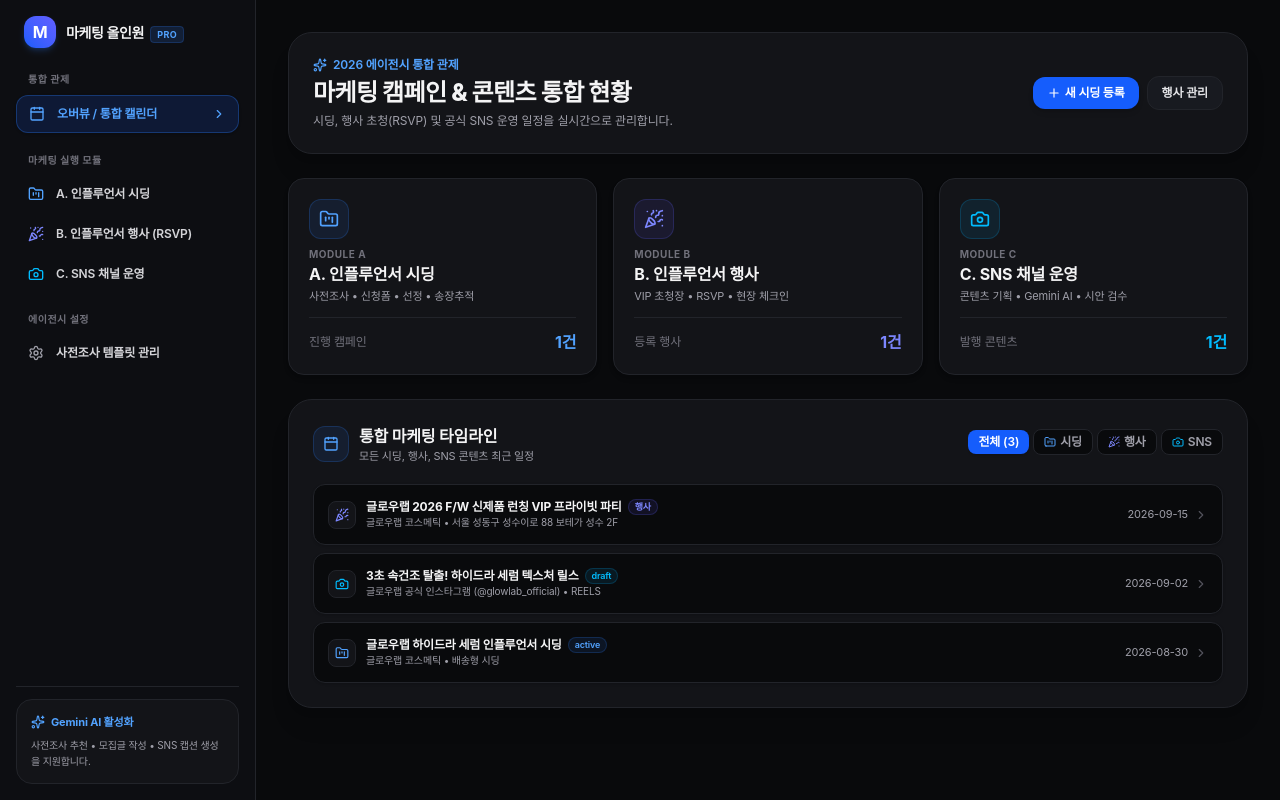
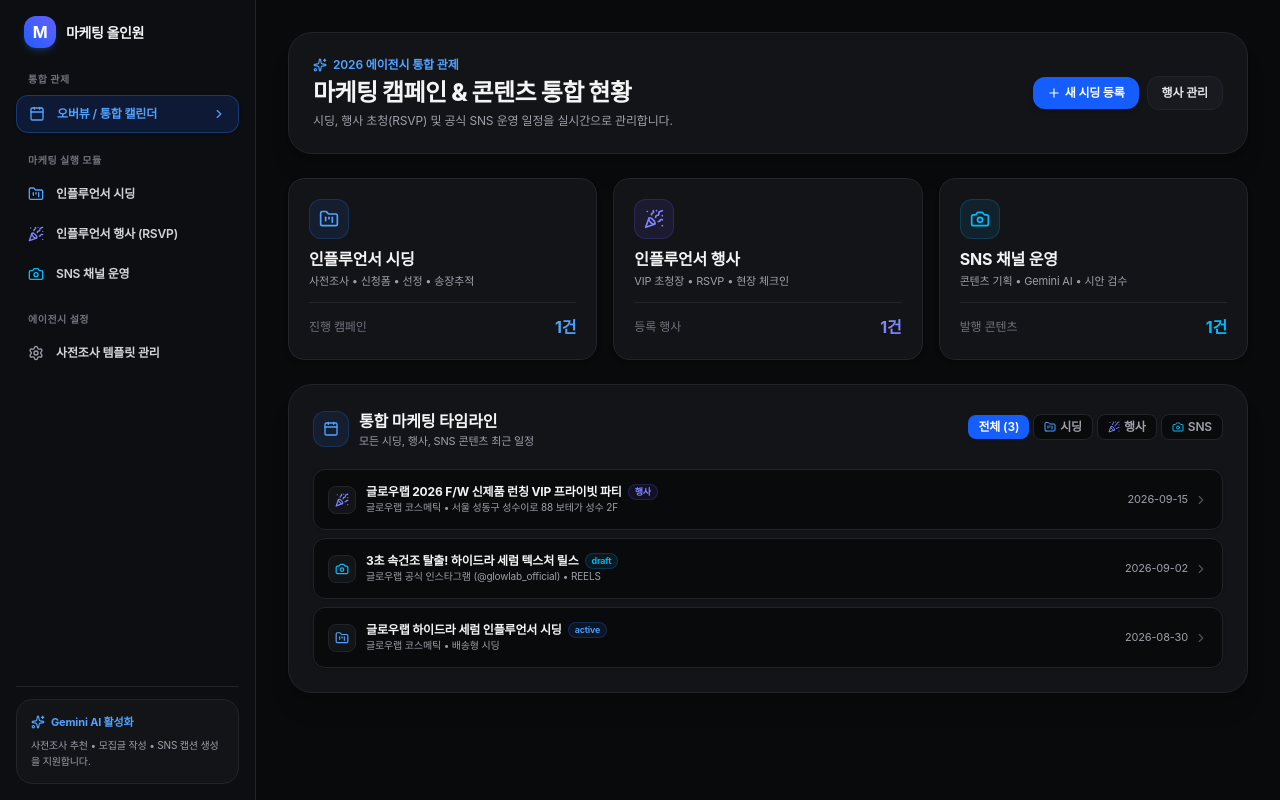
Before and after one commit to grapevine26/marketing_dashboard, a Next.js app: page / in a window 1280 px wide. Built offline with nearby package versions, Linux system fonts and the light colour scheme.

Commit message:
fix(ui): remove PRO badges and A/B/C module prefixes across sidebar, dashboard, and subpages

```diff
--- a/app/(dashboard)/campaigns/page.tsx
+++ b/app/(dashboard)/campaigns/page.tsx
@@ -1,6 +1,6 @@
 import { getCampaigns } from "@/lib/db";
 import Link from "next/link";
-import { Plus, ArrowRight, Truck, Building2, FolderKanban } from "lucide-react";
+import { Plus, ArrowRight, Building2, FolderKanban } from "lucide-react";
 
 export const revalidate = 0;
 
@@ -13,7 +13,7 @@ export default async function CampaignsPage() {
         <div>
           <h1 className="text-2xl font-bold text-zinc-100 tracking-tight flex items-center gap-2">
             <FolderKanban className="w-6 h-6 text-blue-400" />
-            <span>A. 인플루언서 시딩 캠페인</span>
+            <span>인플루언서 시딩 캠페인</span>
           </h1>
           <p className="text-sm text-zinc-400">
             사전조사부터 신청폼, 인플루언서 선정, 배송/방문 관리시트 및 결과보고서까지 원스톱으로 관리합니다.
--- a/app/(dashboard)/events/page.tsx
+++ b/app/(dashboard)/events/page.tsx
@@ -1,6 +1,6 @@
 import { getEvents, getEventGuests } from "@/lib/db";
 import Link from "next/link";
-import { Plus, Calendar, MapPin, Users, ArrowRight, PartyPopper } from "lucide-react";
+import { Calendar, MapPin, ArrowRight, PartyPopper } from "lucide-react";
 import NewEventModal from "./NewEventModal";
 
 export const revalidate = 0;
@@ -14,7 +14,7 @@ export default async function EventsListPage() {
         <div>
           <h1 className="text-2xl font-bold text-zinc-100 tracking-tight flex items-center gap-2">
             <PartyPopper className="w-6 h-6 text-indigo-400" />
-            <span>B. 인플루언서 행사 관리</span>
+            <span>인플루언서 행사 관리</span>
           </h1>
           <p className="text-sm text-zinc-400">
             팝업스토어, 런칭 파티 등 오프라인 행사의 인플루언서 초청(RSVP), 참석자 명단 및 실시간 현장 체크인을 관리합니다.
--- a/app/(dashboard)/layout.tsx
+++ b/app/(dashboard)/layout.tsx
@@ -39,19 +39,19 @@ export default function DashboardLayout({
       group: "마케팅 실행 모듈",
       items: [
         {
-          name: "A. 인플루언서 시딩",
+          name: "인플루언서 시딩",
           href: "/campaigns",
           icon: FolderKanban,
           color: "text-blue-400",
         },
         {
-          name: "B. 인플루언서 행사 (RSVP)",
+          name: "인플루언서 행사 (RSVP)",
           href: "/events",
           icon: PartyPopper,
           color: "text-indigo-400",
         },
         {
-          name: "C. SNS 채널 운영",
+          name: "SNS 채널 운영",
           href: "/sns",
           icon: Camera,
           color: "text-sky-400",
@@ -80,16 +80,13 @@ export default function DashboardLayout({
 
   return (
     <div className="min-h-screen flex flex-col md:flex-row bg-[#090A0C] text-zinc-100 font-sans antialiased">
-      {/* Mobile Top Header (Visible on < md screens) */}
+      {/* Mobile Top Header */}
       <header className="md:hidden sticky top-0 z-40 flex items-center justify-between px-4 py-3 bg-[#0D0E12]/95 backdrop-blur-md border-b border-[#22242A]">
         <Link href="/" className="flex items-center gap-2.5">
           <div className="w-7 h-7 rounded-lg bg-gradient-to-tr from-blue-600 to-indigo-500 flex items-center justify-center font-bold text-white text-xs shadow-md shadow-blue-500/20">
             M
           </div>
           <span className="font-bold text-zinc-100 text-sm tracking-tight">마케팅 올인원</span>
-          <span className="text-[9px] uppercase font-bold tracking-wider px-1.5 py-0.5 rounded bg-blue-500/15 text-blue-400 border border-blue-500/20">
-            PRO
-          </span>
         </Link>
 
         <button
@@ -110,7 +107,7 @@ export default function DashboardLayout({
         />
       )}
 
-      {/* Sidebar Drawer (Mobile Slide-out & Desktop Static Sidebar) */}
+      {/* Sidebar Drawer */}
       <aside
         className={`fixed md:sticky top-0 bottom-0 left-0 z-50 w-72 md:w-64 border-r border-[#22242A] bg-[#0D0E12] flex flex-col p-4 space-y-6 shrink-0 transition-transform duration-300 ease-in-out md:translate-x-0 ${
           mobileMenuOpen ? "translate-x-0 shadow-2xl" : "-translate-x-full md:translate-x-0"
@@ -124,9 +121,6 @@ export default function DashboardLayout({
             </div>
             <div>
               <span className="font-bold text-zinc-100 text-sm tracking-tight">마케팅 올인원</span>
-              <span className="ml-1.5 text-[9px] uppercase font-bold tracking-wider px-1.5 py-0.5 rounded bg-blue-500/15 text-blue-400 border border-blue-500/20">
-                PRO
-              </span>
             </div>
           </Link>
 
--- a/app/(dashboard)/page.tsx
+++ b/app/(dashboard)/page.tsx
@@ -26,7 +26,7 @@ export default async function DashboardOverviewPage() {
 
   return (
     <div className="space-y-4 sm:space-y-6 font-sans">
-      {/* Top Banner - Compact on Mobile */}
+      {/* Top Banner */}
       <div className="p-4 sm:p-6 rounded-2xl sm:rounded-3xl bg-[#131418] border border-[#22242A] flex flex-col sm:flex-row sm:items-center justify-between gap-3 sm:gap-4 shadow-xl">
         <div className="space-y-1">
           <div className="flex items-center gap-1.5 text-blue-400 text-xs font-semibold">
@@ -58,9 +58,9 @@ export default async function DashboardOverviewPage() {
         </div>
       </div>
 
-      {/* 3 Core Modules - Compact Horizontal Cards on Mobile, 3-Col on Desktop */}
+      {/* 3 Core Modules without A/B/C prefixes */}
       <div className="grid grid-cols-1 sm:grid-cols-3 gap-2.5 sm:gap-4">
-        {/* Module A */}
+        {/* Seeding */}
         <Link
           href="/campaigns"
           className="group p-3.5 sm:p-5 rounded-2xl bg-[#131418] border border-[#22242A] hover:border-blue-500/40 hover:bg-[#181A20] transition flex items-center justify-between sm:flex-col sm:items-stretch sm:justify-between gap-3 shadow-md active:scale-[0.99]"
@@ -70,11 +70,8 @@ export default async function DashboardOverviewPage() {
               <FolderKanban className="w-4 h-4 sm:w-5 sm:h-5" />
             </div>
             <div>
-              <div className="text-[10px] font-bold text-zinc-500 uppercase tracking-wider hidden sm:block">
-                MODULE A
-              </div>
               <h2 className="text-sm sm:text-base font-bold text-zinc-100 group-hover:text-blue-400 transition">
-                A. 인플루언서 시딩
+                인플루언서 시딩
               </h2>
               <p className="text-[11px] text-zinc-400 hidden sm:block mt-0.5">
                 사전조사 • 신청폼 • 선정 • 송장추적
@@ -91,7 +88,7 @@ export default async function DashboardOverviewPage() {
           </div>
         </Link>
 
-        {/* Module B */}
+        {/* Events */}
         <Link
           href="/events"
           className="group p-3.5 sm:p-5 rounded-2xl bg-[#131418] border border-[#22242A] hover:border-indigo-500/40 hover:bg-[#181A20] transition flex items-center justify-between sm:flex-col sm:items-stretch sm:justify-between gap-3 shadow-md active:scale-[0.99]"
@@ -101,11 +98,8 @@ export default async function DashboardOverviewPage() {
               <PartyPopper className="w-4 h-4 sm:w-5 sm:h-5" />
             </div>
             <div>
-              <div className="text-[10px] font-bold text-zinc-500 uppercase tracking-wider hidden sm:block">
-                MODULE B
-              </div>
               <h2 className="text-sm sm:text-base font-bold text-zinc-100 group-hover:text-indigo-400 transition">
-                B. 인플루언서 행사
+                인플루언서 행사
               </h2>
               <p className="text-[11px] text-zinc-400 hidden sm:block mt-0.5">
                 VIP 초청장 • RSVP • 현장 체크인
@@ -122,7 +116,7 @@ export default async function DashboardOverviewPage() {
           </div>
         </Link>
 
-        {/* Module C */}
+        {/* SNS */}
         <Link
           href="/sns"
           className="group p-3.5 sm:p-5 rounded-2xl bg-[#131418] border border-[#22242A] hover:border-sky-500/40 hover:bg-[#181A20] transition flex items-center justify-between sm:flex-col sm:items-stretch sm:justify-between gap-3 shadow-md active:scale-[0.99]"
@@ -132,11 +126,8 @@ export default async function DashboardOverviewPage() {
               <Camera className="w-4 h-4 sm:w-5 sm:h-5" />
             </div>
             <div>
-              <div className="text-[10px] font-bold text-zinc-500 uppercase tracking-wider hidden sm:block">
-                MODULE C
-              </div>
               <h2 className="text-sm sm:text-base font-bold text-zinc-100 group-hover:text-sky-400 transition">
-                C. SNS 채널 운영
+                SNS 채널 운영
               </h2>
               <p className="text-[11px] text-zinc-400 hidden sm:block mt-0.5">
                 콘텐츠 기획 • Gemini AI • 시안 검수
--- a/app/(dashboard)/sns/page.tsx
+++ b/app/(dashboard)/sns/page.tsx
@@ -1,7 +1,7 @@
 import { getSnsChannels, getSnsPosts } from "@/lib/db";
 import SnsCalendarView from "./SnsCalendarView";
 import NewPostModal from "./NewPostModal";
-import { Camera, Sparkles } from "lucide-react";
+import { Camera } from "lucide-react";
 
 export const revalidate = 0;
 
@@ -17,7 +17,7 @@ export default async function SnsManagementPage() {
         <div>
           <h1 className="text-2xl font-bold text-zinc-100 tracking-tight flex items-center gap-2">
             <Camera className="w-6 h-6 text-sky-400" />
-            <span>C. SNS 채널 운영 & 콘텐츠 캘린더</span>
+            <span>SNS 채널 운영 & 콘텐츠 캘린더</span>
           </h1>
           <p className="text-sm text-zinc-400">
             브랜드 공식 SNS 채널의 콘텐츠 기획(Gemini AI 캡션 생성), 발행 스케줄 및 광고주 실시간 검수/승인을 관리합니다.
--- a/app/layout.tsx
+++ b/app/layout.tsx
@@ -2,7 +2,7 @@ import type { Metadata, Viewport } from "next";
 import "./globals.css";
 
 export const metadata: Metadata = {
-  title: "마케팅 올인원 PRO | 통합 인플루언서 & 마케팅 플랫폼",
+  title: "마케팅 올인원 | 통합 인플루언서 & 마케팅 플랫폼",
   description: "인플루언서 시딩, 오프라인 VIP 행사, 공식 SNS 채널 통합 관리 솔루션",
 };
 
```
